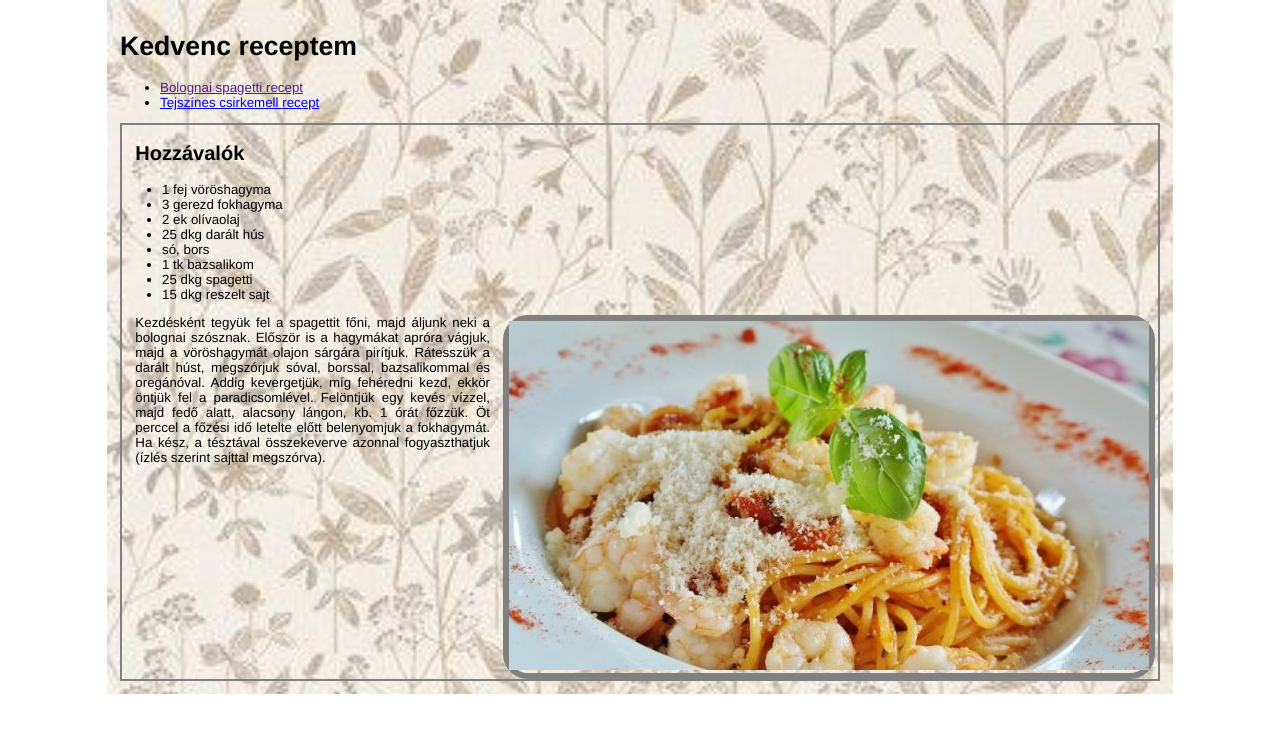
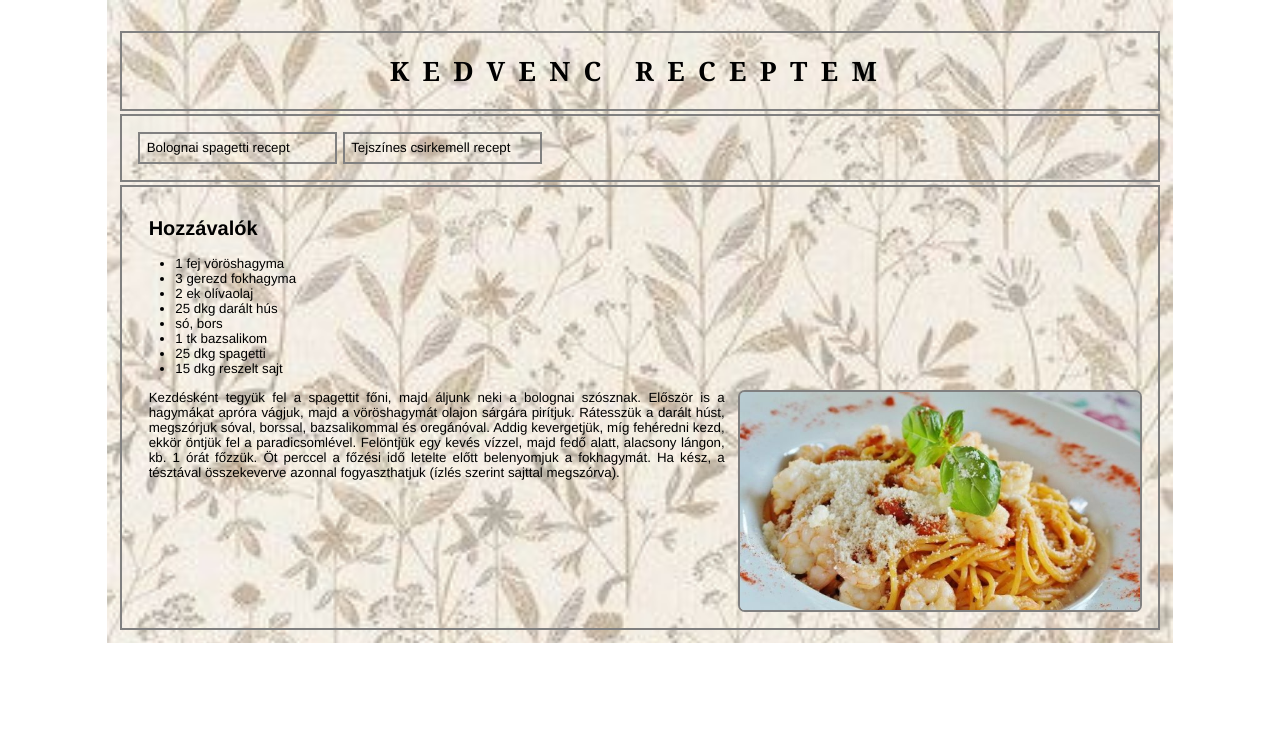
Before and after one commit to ziadmatwi/htmldolgozat1, a plain HTML site: page index.html in a window 1280 px wide. Drawn offline with Linux system fonts and the light colour scheme.

Commit message:
végleges

```diff
--- a/index.html
+++ b/index.html
@@ -13,12 +13,14 @@
     <div id="tarolo">
         <div id="fejlec">
             <h1>Kedvenc receptem</h1>
+
+            <div id="nav">
+                <ul>
+                    <li class="menü"><a href="">Bolognai spagetti recept</a></li>
+                    <li class="menü"> <a href="https://femina.hu/recept/fokhagymas-tejszines-csirkemell-recept/">Tejszínes csirkemell recept</a></li>
+                </ul>
+            </div>
         </div>
-        <div id="nav">
-            <ul>
-                <li class="menü"><a href="">Bolognai spagetti recept</a></li>
-                <li class="menü"> <a href="https://femina.hu/recept/fokhagymas-tejszines-csirkemell-recept/">Tejszínes csirkemell recept</a></li>
-            </ul>
         <div id="kozepso">
             <div id="lista">
                     <h2>Hozzávalók</h2>
@@ -32,11 +34,9 @@
                         <li>25 dkg spagetti</li>
                         <li>15 dkg reszelt sajt</li>
                     </ul>
-                </div>
-
-
-                    <div id="kep1">
-                            <img src="etelkep1.jpg">
+            </div>
+                    <div id="kep">
+                        <img id="kep1" src="etelkep1.jpg" alt="Bolognai spagetti">
                     </div>
                     <div id="szoveg">
                         <p>
--- a/stilus.css
+++ b/stilus.css
@@ -20,12 +20,54 @@ body {
 #kozepso {
     border: 2pt solid gray;
     overflow: auto;
+    padding: 10pt;
 
+}
+#nav  {
+    border: 2pt solid gray;
+    margin-bottom: 2pt;
+
+}
+
+#nav ul {
+    display: grid;
+    grid-template-columns: 0.2fr 0.2fr;
+    list-style-type: none;
+    padding-left: 10pt;
+
+}
+#nav li {
+    border: 2pt solid gray;
+    margin: 2pt;
+    padding: 5pt;
+}
+#nav li:hover {
+    background-color:white;
+    padding: 2px;
+
+}
+
+#nav a {
+    text-decoration:none;
+    color:black;
+}
+
+h1 {
+    font-size: 20pt;
+    font-family: Georgia, Times, 'Times New Roman', serif;
+    border: 2pt solid gray;
+    padding: 15pt;
+    margin-bottom: 2pt;
+    letter-spacing: 10pt;
+    text-transform: uppercase;
+    text-align: center;
 }
 h2 {
     margin-left: 10pt;
 }
 #szoveg {
+    width:auto;
+    height: auto;
     margin-right: 10pt;
     margin-left: 10pt;
     text-align:justify;
@@ -33,10 +75,14 @@ h2 {
 }
 
 #kep1 {
-    float:right ;
+    width: 400px;
+    height:auto;
+    border: 2pt solid gray;
+    border-radius: 5pt;
+    float:right;
     margin-left: 10pt;
     margin-right: 2pt;
-    border: 5pt solid gray;
-    border-radius: 25px;
+    margin-bottom: 2pt;
+
 
 }
```
